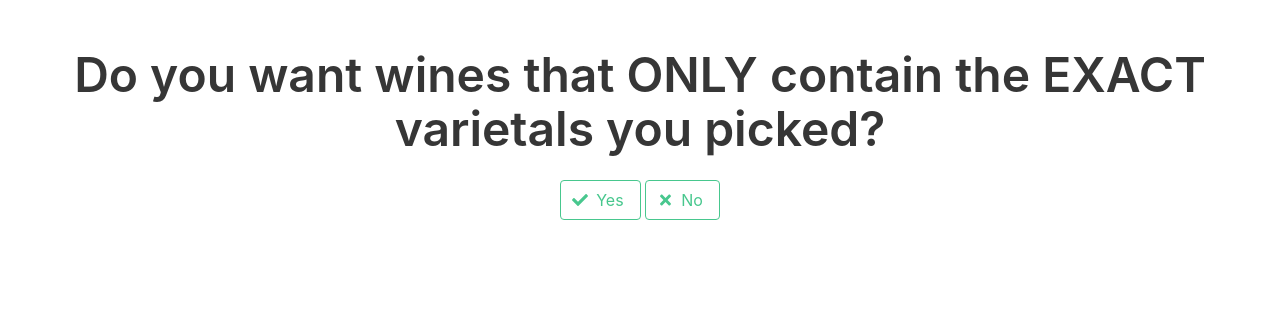
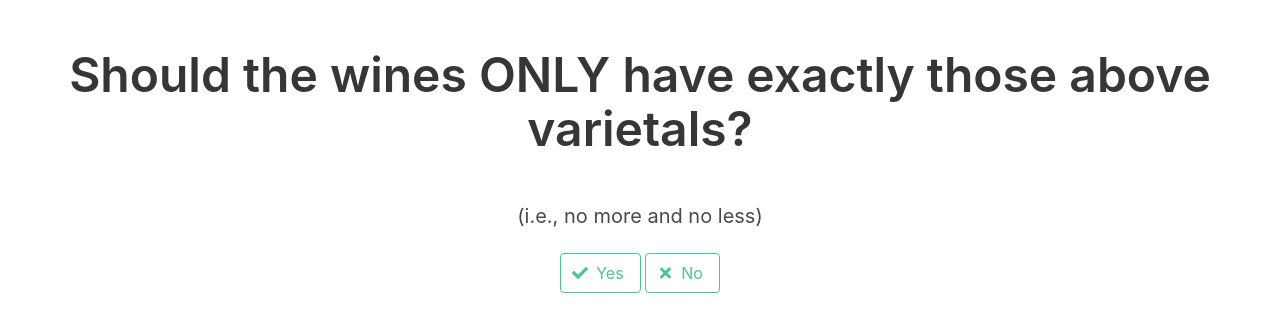
Before and after one commit to LouisGaravaglia/IPAz, a Flask app: template templates/combined_only.html in a window 1280 px wide. Shown: the part 72-404 px from the top of the page. Run offline with Flask 2, Linux system fonts and the light colour scheme; the template is opened without the code that fills it, so the values that code supplies are empty; parts of the project's set-up code (start-up, migrations or seed data) failed here and were passed over; some libraries are stand-ins or nearby versions.

Commit message:
refactored JS file

```diff
--- a/static/script.js
+++ b/static/script.js
@@ -8,106 +8,17 @@ window.addEventListener( "pageshow", function ( event ) {
   }
 });
 
-// $("#make-call").on("submit", async function processForm(evt) {
 
-//   evt.preventDefault();
-
-
-//   const obj = await makeRequest();
-
-//   data = obj.items[0];
-
-//   console.log(data);
-
-// });
-
-
-// async function makeRequest() {
-//   // const BASE_URL = "http://localhost:5000/"
-
-//   const res = await axios.get("/api/get_top_rated");
-
-//   obj = res.data;
-
-//   return obj
-
-// }
-
-// $("#varietals").on("click", ".varietals", function(e) {
-//   const selected_button = e.target;
-//   selected_button.classList.toggle("is-focused")
-// })
-
-// $("#varietals-submit").on("click", async function(e) {
-// $("#hidden-selects").val([])
-
-// const varietal_selects = [];
-// $(".varietals").each(function(index, value) {
-
-//   if ($(value).hasClass('is-focused')) {
-//     varietal_selects.push(value.innerText)
-//   }
-// })
-
-// $("#hidden-selects").val(varietal_selects)
-// selects = $("#hidden-selects").val()
-// const data = await sendVarietals(selects)
-
-// })
 
 $("#varietals").on("click", ".varietals", async function(e) {
   const selected_button = e.target;
   selected_button.classList.toggle("is-focused")
   varietal = selected_button.innerText
-  const data = await sendVarietals(varietal)
-  // await axios.get(`/show_combined_question/${selected_button.innerText}`)
-
+  await sendVarietals(varietal)
 })
-
-// $("#varietals-submit").on("click", function(e) {
-// $("#hidden-selects").val([])
-// var varietals = $('.vareitals');
-// const varietal_selects = [];
-// $(".varietals").each(function(index, value) {
-
-//   if ($(value).hasClass('is-focused')) {
-//     varietal_selects.push(value.innerText)
-//   }
-// })
-
-// $("#hidden-selects").val(varietal_selects)
-
-// })
-
 
 
 async function sendVarietals(varietal) {
   const res = await axios.get(`/show_combined_question/${varietal}`)
 
 }
-
-
-// async function sendVarietals(selects) {
-//   const res = await axios.get(`/show_combined_question/${selects}`)
-
-// }
-
-
-
-$("#combined-question").on("click", function(e) {
-
-  // console.log($("#hidden-selects").val());
-  // const varietal_selects = $("#hidden-selects").val();
-  // const one = varietal_selects[0]
-  // axios.post("http://127.0.0.1:5000/show_wine_results", {selections: one});
-})
-
-
-
-
-
-
-// $("#combined-varietals").on("click", ".combined-varietals", function(e) {
-//   const selected_button = e.target;
-//   selected_button.classList.toggle("is-focused")
-// })
--- a/templates/combined_only.html
+++ b/templates/combined_only.html
@@ -10,7 +10,8 @@
     <button class="button is-primary is-outlined is-rounded mt-3 mx-3 varietals">{{varietal}}</button>
   {% endfor %}
   </div>
-  <h1 class="title is-1 has-text-centered mt-6">Do you want wines that ONLY contain the EXACT varietals you picked?</h1>
+  <h1 class="title is-1 has-text-centered mt-6">Should the wines ONLY have exactly those above varietals?</h1>
+<h2 class="subtitle has-text-centered mt-6">(i.e., no more and no less)</h2>
 
 <div class="has-text-centered" id="combined-varietals">
   <button id="combined-question" class="button is-success is-outlined combined-varietals">
```
